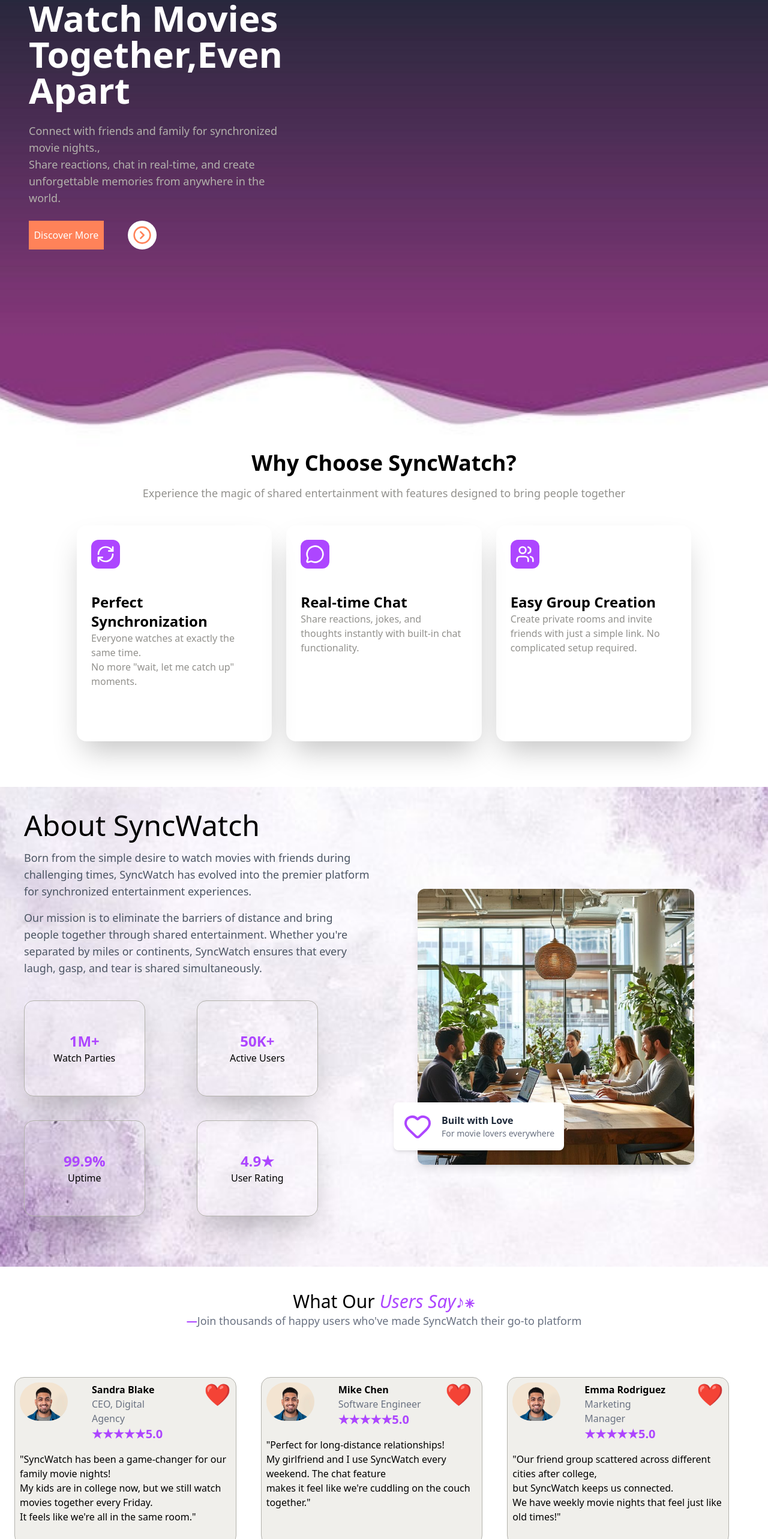
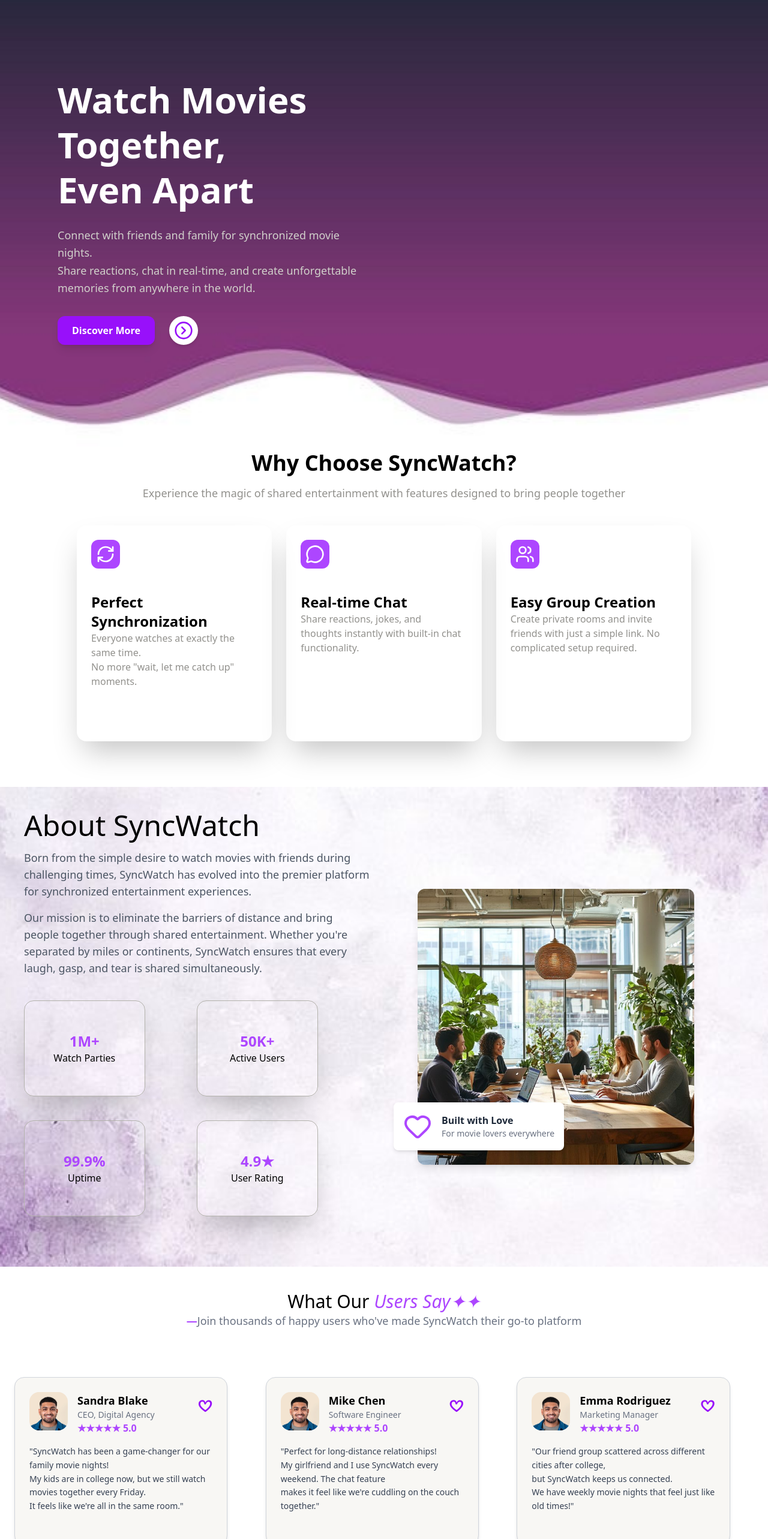
Before and after one commit to Real-Bambi/Bambi-Watch, a React (Vite) app: page / in a window 1280 px wide. Shown: the part 100-2666 px from the top of the page at 60% size. Built offline with nearby package versions, Linux system fonts and the light colour scheme.

Commit message:
new update

```diff
--- a/src/pages/Home.jsx
+++ b/src/pages/Home.jsx
@@ -6,6 +6,8 @@ import Love from "../assets/aboutpic1.jpg"
 import Face from "../assets/sec41.jpg"
 import Navbar from "../components/Navbar";
 import Footer from "../components/Footer";
+import headShot from "../assets/headshot.jpg";
+import { Link } from "react-router";
 
 
 export default function Home() {
@@ -14,19 +16,29 @@ export default function Home() {
       <Navbar />
       {/* Hero Section */}
       <section
-        className="bg-cover bg-center bg-no-repeat w-full h-[100vh]"
-        style={{ backgroundImage: `url(${Hero})` }}>
-        <div className="text-white w-[40%] flex flex-col space-y-6 p-12">
-          <p className="text-6xl font-bold">Watch Movies Together,Even <br /> Apart</p>
-          <p className="text-[#B3B2AC] text-lg">Connect with friends and family for synchronized movie nights.,<br />
-            Share reactions, chat in real-time, and create unforgettable memories from anywhere in the world.</p>
-          <div className="flex flex-row gap-10">
-            <button className="bg-[#FF8259] hover:bg-[#e86f48] w-[30%] p-2"> Discover More</button>
-            <CircleChevronRight className="text-[#FF8259] bg-white w-12 h-12 p-2 rounded-4xl" />
+        className="relative bg-cover bg-center bg-no-repeat w-full h-screen flex items-center"
+        style={{ backgroundImage: `url(${Hero})` }}
+      >
+
+        {/* Content */}
+        <div className="relative z-10 text-white max-w-[600px] ml-12 p-6 md:p-12 space-y-6">
+          <h1 className="text-4xl md:text-6xl font-bold leading-tight">
+            Watch Movies Together, <br className="hidden md:block" /> Even Apart
+          </h1>
+          <p className="text-[#D1D0CB] text-base md:text-lg leading-relaxed">
+            Connect with friends and family for synchronized movie nights. <br className="hidden md:block" />
+            Share reactions, chat in real-time, and create unforgettable memories from anywhere in the world.
+          </p>
+
+          <div className="flex items-center gap-6 pt-2">
+            <button className="bg-purple-600 hover:bg-purple-700 text-white font-semibold px-6 py-3 rounded-xl shadow-lg transition-all duration-300">
+              Discover More
+            </button>
+            <div className="bg-white rounded-full p-2 shadow-md">
+              <CircleChevronRight className="text-purple-600 w-8 h-8" />
             </div>
           </div>
-
-        <div></div>
+        </div>
       </section>
 
       {/* Second Section */}
@@ -111,56 +123,111 @@ export default function Home() {
       {/* Fourth Section*/}
       <section className="h-[70vh] ">
         <div className="flex flex-col justify-center items-center my-10 mb-20">
-          <p className="text-3xl font-medium">What Our  <span className="text-purple-500 italic">Users Say♪⁕</span></p>
+          <p className="text-3xl font-medium">What Our  <span className="text-purple-500 italic">Users Say✦✦</span></p>
           <p className="text-lg text-gray-500"> <span className="text-purple-500 font-bold">—</span>Join thousands of happy users who've made SyncWatch their go-to platform</p>
         </div>
 
-        <div className="grid grid-cols-3 m-6 ">
-          <div className="h-[35vh] w-[90%] p-2 border border-[#B3B2AC] bg-[#f0efeb] rounded-2xl">
-            <div className="flex flex-row gap-10  ">
-              <img src={Face} alt="face" className="rounded-4xl w-20 h-16" />
-              <div className="flex flex-col pb-4">
-                <p className="font-bold">Sandra Blake</p>
-                <p className="text-gray-500">CEO, Digital Agency</p>
-                <p className="text-purple-500 font-bold text-xl">★★★★★5.0 </p>
+        <div className="grid grid-cols-1 md:grid-cols-2 lg:grid-cols-3 gap-6 m-6">
+          <div className="h-[35vh] w-[90%] p-6 border border-gray-300 bg-[#f8f7f4] rounded-2xl shadow-md hover:shadow-xl hover:scale-[1.02] transition-all duration-300">
+            <div className="flex items-start gap-4 mb-4">
+              <img src={Face} alt="face" className="rounded-2xl w-16 h-16 object-cover" />
+              <div className="flex flex-col">
+                <p className="font-bold text-lg">Sandra Blake</p>
+                <p className="text-gray-500 text-sm">CEO, Digital Agency</p>
+                <p className="text-purple-500 font-semibold text-base">★★★★★ 5.0</p>
               </div>
-              <p className="text-4xl text-purple-600"> ❤️  </p>
+              <p className="ml-auto text-4xl text-purple-600">𖹭</p>
             </div>
-            <div>
-              <p>"SyncWatch has been a game-changer for our family movie nights!
-                <br /> My kids are in college now, but we still watch movies together every Friday. <br /> It feels like we're all in the same room."</p>
+            <p className="text-gray-700 text-sm leading-relaxed">
+              "SyncWatch has been a game-changer for our family movie nights!
+              <br /> My kids are in college now, but we still watch movies together every Friday. <br /> It feels like we're all in the same room."
+            </p>
           </div>
 
+          <div className="h-[35vh] w-[90%] p-6 border border-gray-300 bg-[#f8f7f4] rounded-2xl shadow-md hover:shadow-xl hover:scale-[1.02] transition-all duration-300">
+            <div className="flex items-start gap-4 mb-4">
+              <img src={Face} alt="face" className="rounded-2xl w-16 h-16 object-cover" />
+              <div className="flex flex-col">
+                <p className="font-bold text-lg">Mike Chen</p>
+                <p className="text-gray-500 text-sm">Software Engineer</p>
+                <p className="text-purple-500 font-semibold text-base">★★★★★ 5.0</p>
               </div>
-          <div className="h-[35vh] w-[90%] p-2 border border-[#B3B2AC] bg-[#f0efeb] rounded-2xl">
-            <div className="flex flex-row gap-10  ">
-              <img src={Face} alt="face" className="rounded-4xl w-20 h-16" />
-              <div className="flex flex-col pb-4">
-                <p className="font-bold">Mike Chen</p>
-                <p className="text-gray-500">Software Engineer</p>
-                <p className="text-purple-500 font-bold text-xl">★★★★★5.0 </p>
+              <p className="ml-auto text-4xl text-purple-600">𖹭</p>
             </div>
-              <p className="text-4xl text-purple-600"> ❤️  </p>
-            </div>
-            <div>
-              <p>"Perfect for long-distance relationships! <br />My girlfriend and I use SyncWatch every weekend. The chat feature <br /> makes it feel like we're cuddling on the couch together."</p>
+            <p className="text-gray-700 text-sm leading-relaxed">
+              "Perfect for long-distance relationships! <br />
+              My girlfriend and I use SyncWatch every weekend. The chat feature <br />
+              makes it feel like we're cuddling on the couch together."
+            </p>
           </div>
 
+          <div className="h-[35vh] w-[90%] p-6 border border-gray-300 bg-[#f8f7f4] rounded-2xl shadow-md hover:shadow-xl hover:scale-[1.02] transition-all duration-300">
+            <div className="flex items-start gap-4 mb-4">
+              <img src={Face} alt="face" className="rounded-2xl w-16 h-16 object-cover" />
+              <div className="flex flex-col">
+                <p className="font-bold text-lg">Emma Rodriguez</p>
+                <p className="text-gray-500 text-sm">Marketing Manager</p>
+                <p className="text-purple-500 font-semibold text-base">★★★★★ 5.0</p>
               </div>
-          <div className="h-[35vh] w-[90%] p-2 border border-[#B3B2AC] bg-[#f0efeb] rounded-2xl">
-            <div className="flex flex-row gap-10  ">
-              <img src={Face} alt="face" className="rounded-4xl w-20 h-16" />
-              <div className="flex flex-col pb-4">
-                <p className="font-bold">Emma Rodriguez</p>
-                <p className="text-gray-500">Marketing Manager</p>
-                <p className="text-purple-500 font-bold text-xl">★★★★★5.0 </p>
+              <p className="ml-auto text-4xl text-purple-600">𖹭</p>
             </div>
-              <p className="text-4xl text-purple-600"> ❤️  </p>
+            <p className="text-gray-700 text-sm leading-relaxed">
+              "Our friend group scattered across different cities after college, <br />
+              but SyncWatch keeps us connected. <br />
+              We have weekly movie nights that feel just like old times!"
+            </p>
           </div>
-            <div>
-              <p>"Our friend group scattered across different cities after college, <br /> but SyncWatch keeps us connected. <br /> We have weekly movie nights that feel just like old times!"</p>
+        </div>
+      </section>
+
+      {/* Fifth session */}
+      <section >
+        <div className="relative h-[50vh] w-full overflow-hidden">
+          {/* Background Images Row */}
+          <div className="absolute inset-0 flex">
+            <img
+              src={headShot}
+              alt="meeting"
+              className="w-1/3 h-full object-cover"
+            />
+            <img
+              src={headShot}
+              alt="meeting"
+              className="w-1/3 h-full object-cover"
+            />
+            <img
+              src={headShot}
+              alt="meeting"
+              className="w-1/3 h-full object-cover"
+            />
           </div>
 
+          {/* Optional Overlay */}
+          <div className="absolute inset-0 bg-[rgba(128,0,128,0.4)]" />
+
+          {/* Text Content on top */}
+          <div className="relative z-10 h-full flex flex-col justify-center items-center text-center px-4 text-white">
+            <div className="mb-6">
+              <p className="text-4xl md:text-5xl font-bold leading-snug">
+                Ready to Start Your Movie Night?
+              </p>
+              <p className="mt-4 max-w-2xl text-lg md:text-xl">
+                Join millions of users who've discovered the joy of synchronized entertainment
+              </p>
+            </div>
+
+            <div className="flex flex-col md:flex-row gap-4 mt-6">
+              <Link to="/dashboard">
+                <button className="px-6 py-3 rounded-xl bg-purple-600 hover:bg-purple-700 text-white font-semibold shadow-lg transition-all duration-300">
+                  Create Your First Room
+                </button>
+              </Link>
+              <Link to="/about">
+                <button className="px-6 py-3 rounded-xl bg-white hover:bg-gray-100 text-purple-700 font-semibold shadow-lg transition-all duration-300">
+                  Learn More
+                </button>
+              </Link>
+            </div>
           </div>
         </div>
       </section>
```
Also changed, not shown: src/assets/headshot.jpg (added). Lines whose indentation alone changed are shown as unchanged.
